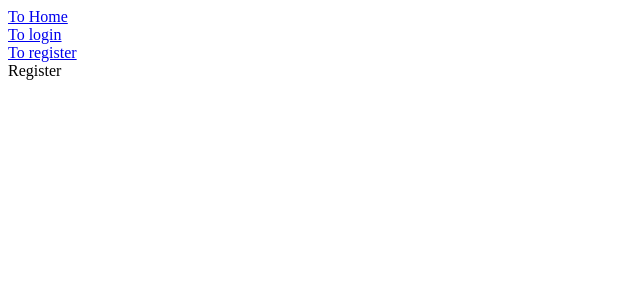
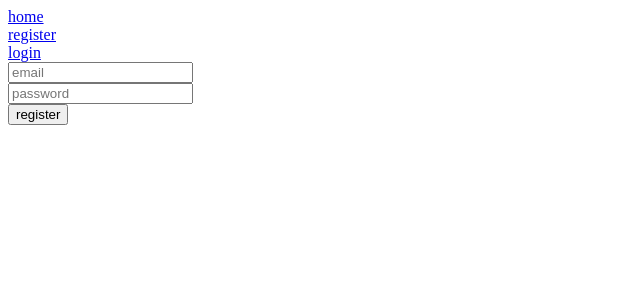
Before and after one commit to zgajo/typescript-apps-learn, a React (Create React App) app in the folder client/: page /register in a window 1280 px wide. Shown: the top 300 px of the page, without its empty margins (0-640 px from the left). Built offline with nearby package versions, Linux system fonts and the light colour scheme.

Commit message:
Create user

```diff
--- a/client/src/Routes.tsx
+++ b/client/src/Routes.tsx
@@ -1,8 +1,8 @@
 import React from "react";
 import { BrowserRouter, Switch, Route, Link } from "react-router-dom";
-import Home from "./pages/Home";
-import Login from "./pages/Login";
-import Register from "./pages/Register";
+import { Home } from "./pages/Home";
+import { Login } from "./pages/Login";
+import { Register } from "./pages/Register";
 
 const Routes: React.FC = () => {
   return (
@@ -10,23 +10,22 @@ const Routes: React.FC = () => {
       <div>
         <header>
           <div>
-            <Link to="/">To Home</Link>
+            <Link to="/">home</Link>
           </div>
           <div>
-            <Link to="/login">To login</Link>
+            <Link to="/register">register</Link>
           </div>
           <div>
-            <Link to="/register">To register</Link>
+            <Link to="/login">login</Link>
           </div>
         </header>
         <Switch>
-          <Route exact path="/" render={Home} />
-          <Route exact path="/login" render={Login} />
-          <Route exact path="/register" render={Register} />
+          <Route exact path="/" component={Home} />
+          <Route exact path="/register" component={Register} />
+          <Route exact path="/login" component={Login} />
         </Switch>
       </div>
     </BrowserRouter>
   );
 };
-
 export default Routes;
--- a/client/src/generated/graphql.tsx
+++ b/client/src/generated/graphql.tsx
@@ -55,6 +55,46 @@ export type HelloQuery = (
   & Pick<Query, 'hello'>
 );
 
+export type LoginMutationVariables = {
+  email: Scalars['String'],
+  password: Scalars['String']
+};
+
+
+export type LoginMutation = (
+  { __typename?: 'Mutation' }
+  & { login: (
+    { __typename?: 'LoginResponse' }
+    & Pick<LoginResponse, 'accessToken'>
+    & { user: (
+      { __typename?: 'User' }
+      & Pick<User, 'id' | 'email'>
+    ) }
+  ) }
+);
+
+export type RegisterMutationVariables = {
+  email: Scalars['String'],
+  password: Scalars['String']
+};
+
+
+export type RegisterMutation = (
+  { __typename?: 'Mutation' }
+  & Pick<Mutation, 'register'>
+);
+
+export type UsersQueryVariables = {};
+
+
+export type UsersQuery = (
+  { __typename?: 'Query' }
+  & { users: Array<(
+    { __typename?: 'User' }
+    & Pick<User, 'id' | 'email'>
+  )> }
+);
+
 export const HelloDocument = gql`
     query Hello {
   hello
@@ -70,3 +110,53 @@ export const HelloDocument = gql`
 
 export type HelloQueryHookResult = ReturnType<typeof useHelloQuery>;
 export type HelloQueryResult = ApolloReactCommon.QueryResult<HelloQuery, HelloQueryVariables>;
+export const LoginDocument = gql`
+    mutation Login($email: String!, $password: String!) {
+  login(email: $email, password: $password) {
+    accessToken
+    user {
+      id
+      email
+    }
+  }
+}
+    `;
+export type LoginMutationFn = ApolloReactCommon.MutationFunction<LoginMutation, LoginMutationVariables>;
+
+    export function useLoginMutation(baseOptions?: ApolloReactHooks.MutationHookOptions<LoginMutation, LoginMutationVariables>) {
+      return ApolloReactHooks.useMutation<LoginMutation, LoginMutationVariables>(LoginDocument, baseOptions);
+    }
+export type LoginMutationHookResult = ReturnType<typeof useLoginMutation>;
+export type LoginMutationResult = ApolloReactCommon.MutationResult<LoginMutation>;
+export type LoginMutationOptions = ApolloReactCommon.BaseMutationOptions<LoginMutation, LoginMutationVariables>;
+export const RegisterDocument = gql`
+    mutation Register($email: String!, $password: String!) {
+  register(email: $email, password: $password)
+}
+    `;
+export type RegisterMutationFn = ApolloReactCommon.MutationFunction<RegisterMutation, RegisterMutationVariables>;
+
+    export function useRegisterMutation(baseOptions?: ApolloReactHooks.MutationHookOptions<RegisterMutation, RegisterMutationVariables>) {
+      return ApolloReactHooks.useMutation<RegisterMutation, RegisterMutationVariables>(RegisterDocument, baseOptions);
+    }
+export type RegisterMutationHookResult = ReturnType<typeof useRegisterMutation>;
+export type RegisterMutationResult = ApolloReactCommon.MutationResult<RegisterMutation>;
+export type RegisterMutationOptions = ApolloReactCommon.BaseMutationOptions<RegisterMutation, RegisterMutationVariables>;
+export const UsersDocument = gql`
+    query Users {
+  users {
+    id
+    email
+  }
+}
+    `;
+
+    export function useUsersQuery(baseOptions?: ApolloReactHooks.QueryHookOptions<UsersQuery, UsersQueryVariables>) {
+      return ApolloReactHooks.useQuery<UsersQuery, UsersQueryVariables>(UsersDocument, baseOptions);
+    }
+      export function useUsersLazyQuery(baseOptions?: ApolloReactHooks.LazyQueryHookOptions<UsersQuery, UsersQueryVariables>) {
+        return ApolloReactHooks.useLazyQuery<UsersQuery, UsersQueryVariables>(UsersDocument, baseOptions);
+      }
+
+export type UsersQueryHookResult = ReturnType<typeof useUsersQuery>;
+export type UsersQueryResult = ApolloReactCommon.QueryResult<UsersQuery, UsersQueryVariables>;
--- /dev/null
+++ b/client/src/graphql/register.graphql
@@ -0,0 +1,3 @@
+mutation Register($email: String!, $password: String!) {
+  register(email: $email, password: $password)
+}
--- /dev/null
+++ b/client/src/graphql/users.graphql
@@ -0,0 +1,6 @@
+query Users {
+  users {
+    id
+    email
+  }
+}
--- a/client/src/pages/Home.tsx
+++ b/client/src/pages/Home.tsx
@@ -1,7 +1,8 @@
-import React from "react";
+import React, { useState } from "react";
 
 interface Props {}
 
-export default function Home(): Props {
-  return <div>Home</div>;
-}
+export const Home: React.FC<Props> = () => {
+  const [data] = useState("Home");
+  return <div>{data}</div>;
+};
--- a/client/src/pages/Login.tsx
+++ b/client/src/pages/Login.tsx
@@ -2,6 +2,6 @@ import React from "react";
 
 interface Props {}
 
-export default function Login(): Props {
+export const Login: React.FC<Props> = () => {
   return <div>Login</div>;
-}
+};
--- a/client/src/pages/Register.tsx
+++ b/client/src/pages/Register.tsx
@@ -1,7 +1,49 @@
-import React from "react";
+import React, { useState } from "react";
+import { useRegisterMutation } from "../generated/graphql";
+import { RouteComponentProps } from "react-router-dom";
 
-interface Props {}
+export const Register: React.FC<RouteComponentProps> = ({ history }) => {
+  const [email, setEmail] = useState("");
+  const [password, setPassword] = useState("");
+  const [register] = useRegisterMutation();
 
-export default function Register(): Props {
-  return <div>Register</div>;
-}
+  return (
+    <form
+      onSubmit={async e => {
+        e.preventDefault();
+        console.log("form submitted");
+        const response = await register({
+          variables: {
+            email,
+            password
+          }
+        });
+
+        console.log(response);
+
+        history.push("/");
+      }}
+    >
+      <div>
+        <input
+          value={email}
+          placeholder="email"
+          onChange={e => {
+            setEmail(e.target.value);
+          }}
+        />
+      </div>
+      <div>
+        <input
+          type="password"
+          value={password}
+          placeholder="password"
+          onChange={e => {
+            setPassword(e.target.value);
+          }}
+        />
+      </div>
+      <button type="submit">register</button>
+    </form>
+  );
+};
```
Also changed, not shown: client/src/graphql/login.graphql (added, +9 -0 lines).
